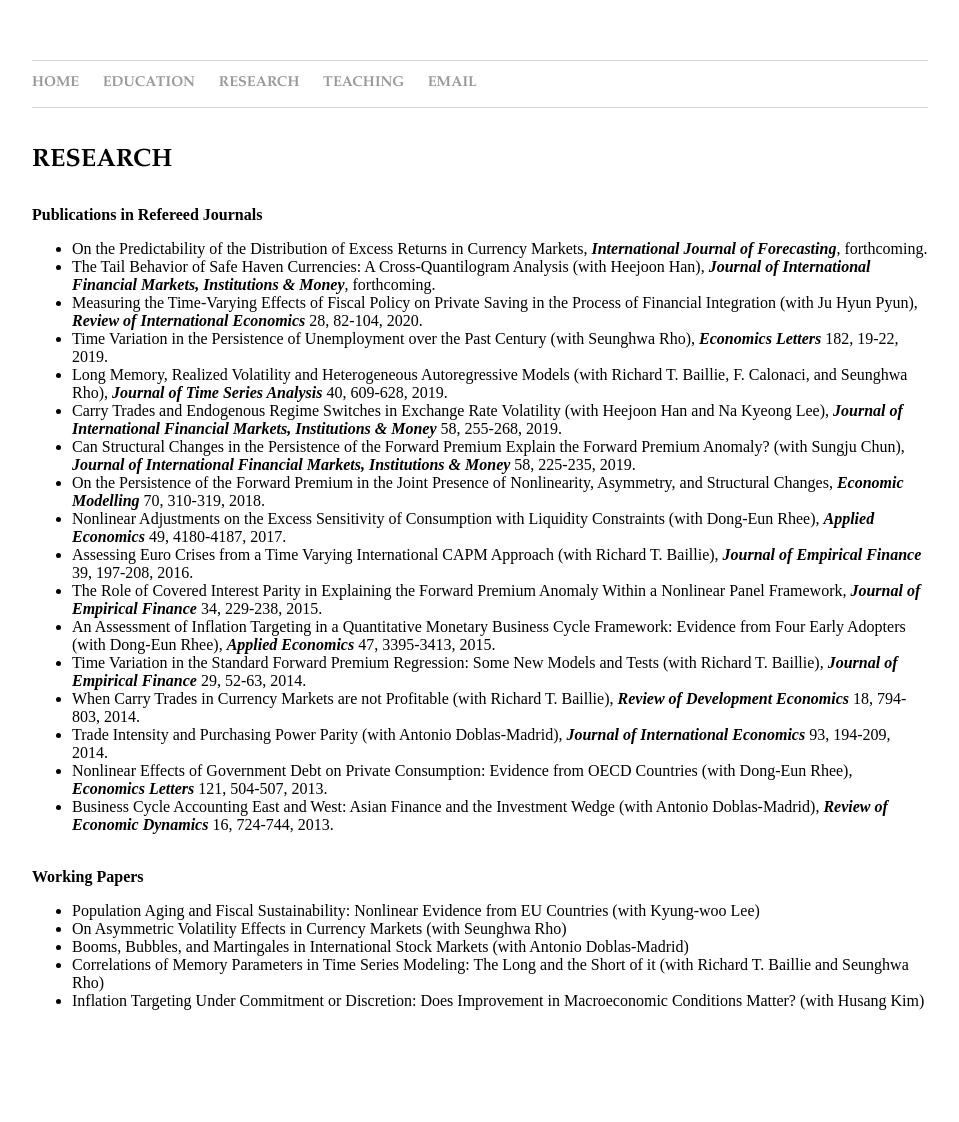
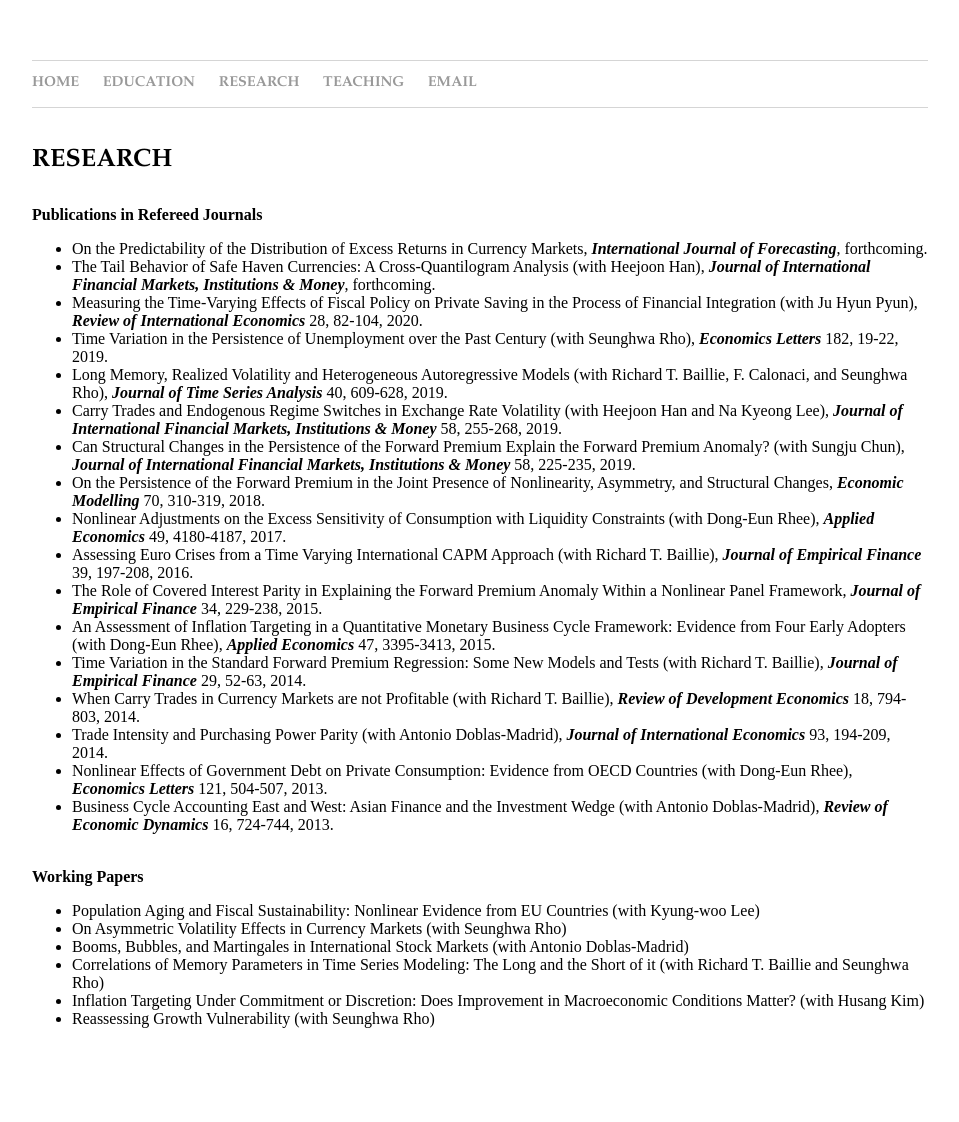
Before and after one commit to dooyeoncho/dooyeoncho.github.io, a Jekyll site: the page built from pages/research.html, in a window 1280 px wide. Shown: the whole page, without its empty margins (160-1119 px from the left). Built offline with Jekyll 4.4.1, drawn with Linux system fonts in a browser that asks for light colours.

Commit message:
Update research.html

```diff
--- a/pages/research.html
+++ b/pages/research.html
@@ -41,5 +41,6 @@ title: Dooyeon Cho - Research
 		<li>Booms, Bubbles, and Martingales in International Stock Markets (with Antonio Doblas-Madrid)</li>
 	        <li>Correlations of Memory Parameters in Time Series Modeling: The Long and the Short of it (with Richard T. Baillie and Seunghwa Rho)</li>
 		<li>Inflation Targeting Under Commitment or Discretion: Does Improvement in Macroeconomic Conditions Matter? (with Husang Kim)</li>
+		<li>Reassessing Growth Vulnerability (with Seunghwa Rho)</li>
 	</ul>
 </div>&nbsp;&nbsp;&nbsp;&nbsp;&nbsp;&nbsp;
```
